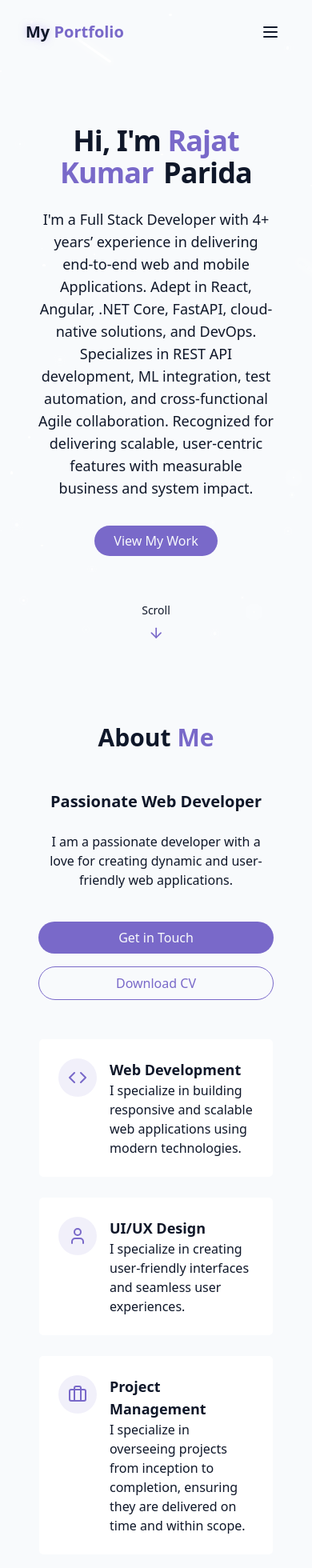
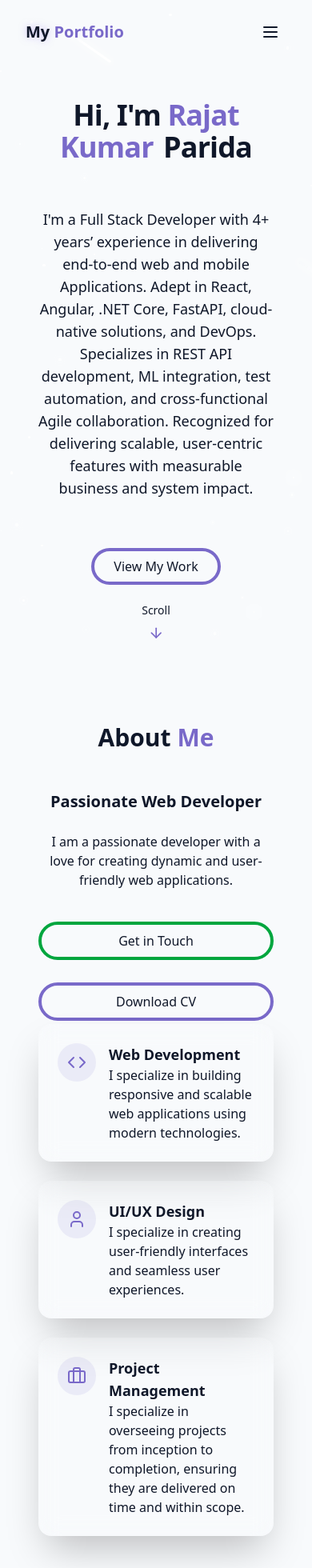
Before and after one commit to RajatProg/Portfolio, a React (Vite) app: page / in a window 390 px wide. Shown: the top 1960 px of the page at 80% size. Built offline with nearby package versions, Linux system fonts and the light colour scheme.

Commit message:
Major fix V1.1

```diff
--- a/src/components/AboutSection.jsx
+++ b/src/components/AboutSection.jsx
@@ -10,21 +10,21 @@ export const AboutSection = () => {
         <h2 className="text-3xl md:text-4xl font-bold mb-12 text-center">
           About <span className="text-primary">Me</span>
         </h2>
-        <div className="grid grid-cols-1 md:grid-cols-2 gap-12 items-center">
+        <div className="grid grid-cols-1 md:grid-cols-2 gap-1 items-center">
           <div className="space-y-6">
             <h3 className="text-xl font-semibold">Passionate Web Developer</h3>
             <p className="text-muted-foreground">
               I am a passionate developer with a love for creating dynamic and
               user-friendly web applications.
             </p>
-            <div className="flex flex-col sm:flex-row gap-4 pt-4 justify-center">
-              <a href="#contact" className="cosmic-button">
+            <div className="flex flex-col sm:flex-row gap-7 pt-4 justify-center">
+              <a href="#contact" className="cosmic-button hover:bg-green-600 bg-transparent border-4 border-green-600">
                 {" "}
                 Get in Touch
               </a>
               <a
                 href={resumeUrl} download
-                className="px-6 py-2 rounded-full border border-primary text-primary hover:bg-primary/10 transition-colors duration-300 "
+                className="cosmic-button hover:bg-primary bg-transparent border-4 border-primary group-hover:text-primary"
               >
                 {" "}
                 Download CV
@@ -32,8 +32,8 @@ export const AboutSection = () => {
             </div>
           </div>
 
-          <div className="grid grid-cols-1 gap-6">
-            <div className="gradient-border p-6 card-hover ">
+          <div className="grid grid-cols-1 gap-6  ">
+            <div className="p-6 card-hover hover:shadow-red-500/20 bg-transparent  backdrop-blur-md rounded-2xl shadow-2xl transform hover:scale-105">
               <div className="flex items-start gap-4">
                 <div className="p-3 rounded-full bg-primary/10">
                   <Code className="h-6 w-6 text-primary" />
@@ -48,7 +48,7 @@ export const AboutSection = () => {
                 </div>
               </div>
             </div>
-            <div className="gradient-border p-6 card-hover">
+            <div className="p-6 card-hover hover:shadow-red-500/20 bg-transparent  backdrop-blur-md rounded-2xl shadow-2xl transform hover:scale-105">
               <div className="flex items-start gap-4">
                 <div className="p-3 rounded-full bg-primary/10">
                   <User className="h-6 w-6 text-primary" />
@@ -63,7 +63,7 @@ export const AboutSection = () => {
                 </div>
               </div>
             </div>
-            <div className="gradient-border p-6 card-hover">
+            <div className="p-6 card-hover hover:shadow-red-500/20 bg-transparent  backdrop-blur-md rounded-2xl shadow-2xl transform hover:scale-105">
               <div className="flex items-start gap-4">
                 <div className="p-3 rounded-full bg-primary/10">
                   <Briefcase className="h-6 w-6 text-primary" />
--- a/src/components/Footer.jsx
+++ b/src/components/Footer.jsx
@@ -5,7 +5,7 @@ export const Footer = () => {
         <footer className="py-12 px-4 bg-card relative border-t border-border mt-12 pt-8 flex flex-wrap justify-between items-center">
             {" "}
             <p className="text-sm text-muted-foreground">
-                {" "} &copy; {new Date().getFullYear()} RajatParida.co. All rights reserved.</p>
+                {" "} &copy; {new Date().getFullYear()} rajatportfolio.info. All rights reserved.</p>
                 <a href="#hero" className="p-2 rounded-full bg-primary/10 hover:bg-primary/20 text-primary transition-colors"><ArrowUp size={20} /></a>
         </footer>
 
--- a/src/components/HeroSection.jsx
+++ b/src/components/HeroSection.jsx
@@ -5,7 +5,7 @@ export const HeroSection = () => {
     return <section id="hero" className= "relative min-h-screen flex flex-col items-center justify-center px-4">
 
         <div className="container max-w-4xl mx-auto text-center z-10" >
-            <div className="space-y-6">
+            <div className="space-y-14">
                 <h1 className="text-4xl md:text-6xl font-bold tracking-tight" >
                     <span className="opacity-0 animate-fade-in"> Hi, I'm</span>
                     <span className="text-primary opacity-0 animate-fade-in-delay-1 ">{" "} Rajat</span>
@@ -15,7 +15,7 @@ export const HeroSection = () => {
 
                 <p className="text-lg md:text-xl text-muted-foreground max-2-2xl mx-auto opacity-0 animate-fade-in-delay-3">{" "} I'm a Full Stack Developer with 4+ years’ experience in delivering end-to-end web and mobile Applications. Adept in React, Angular, .NET Core, FastAPI, cloud-native solutions, and DevOps. Specializes in REST API development, ML integration, test automation, and cross-functional Agile collaboration. Recognized for delivering scalable, user-centric features with measurable business and system impact.</p>
                 <div className="pt-4 opacity-0 animate-fade-in-delay-4">
-                    <a href="#projects" className="cosmic-button">View My Work</a>
+                    <a href="#projects" className="cosmic-button hover:bg-primary bg-transparent border-4 border-primary group-hover:text-primary-button ">View My Work</a>
                 </div>
             </div>
         </div>
--- a/src/components/ProjectsSection.jsx
+++ b/src/components/ProjectsSection.jsx
@@ -62,12 +62,12 @@ const projects = [
 
 export const ProjectsSection = () => {
   return (
-    <section id="projects" className="py-15 px-4 relative">
+    <section id="projects" className="py-10 px-4 relative">
       <div className="container max-w-7xl">
         <p className="text-3xl md:text-4xl font-bold mb-4 text-center">
             Featured {""} <span className="text-primary">Projects</span>
           </p>
-        <p className="text-center text-muted-foreground mb-12 max-w-2xl mx-auto">
+        <p className="text-center text-muted-foreground mb-16 max-w-2xl mx-auto">
         </p>
 
         <div className="grid grid-cols-1 md:grid-cols-2 lg:grid-cols-3 gap-14">
@@ -133,9 +133,9 @@ export const ProjectsSection = () => {
             </div>
           ))}
         </div>
-        <div className="text-center mt-12">
+        <div className="text-center mt-16">
           <a
-            className="cosmic-button w-fit flex items-center mx-auto gap-2"
+            className="px-6 py-2 rounded-full font-medium transition-all w-fit flex items-center mx-auto gap-2 bg-primary text-primary-foreground"
             href="https://github.com/RajatProg"
             target="_blank"
           >
--- a/src/components/SkillsSection.jsx
+++ b/src/components/SkillsSection.jsx
@@ -87,7 +87,7 @@ export const SkillsSection = () => {
   return (
     <section
       id="skills"
-      className="py-24  relative overflow-hidden"
+      className="py-18  relative overflow-hidden"
     >
       {/* Animated Background Elements */}
       <div className="absolute inset-0">
@@ -134,7 +134,7 @@ export const SkillsSection = () => {
 
 
           {/* Right column with skills */}
-          <div className="transition-all duration-200 delay-300 bg-transparent border backdrop-blur-md p-8 rounded-2xl shadow-2xl transform hover:scale-105 hover:shadow-red-500/20 group ">
+          <div className="transition-all duration-100 delay-300 bg-transparent border backdrop-blur-md p-8 rounded-2xl shadow-2xl transform hover:scale-105 hover:shadow-red-500/20 group ">
             <div className="mb-15">
               <p className="text-3xl md:text-4xl font-bold text-center">
                 My  {" "} <span className="text-primary">Skills</span>
@@ -146,7 +146,7 @@ export const SkillsSection = () => {
                 key={key}
                 onClick={() => setActiveCategory(category)}
                 className={cn(
-                  "px-5 py-2 rounded-full transition-colors duration-300 capitalize",
+                  "px-5 py-2 rounded-full transition-colors duration-200 capitalize",
                   activeCategory === category
                     ? "bg-green-700 text-primary-foreground"
                     : "bg-secondary/70 text-foreground hover:bg-primary"
--- a/src/index.css
+++ b/src/index.css
@@ -139,8 +139,8 @@
 }
 
 @utility cosmic-button {
-  @apply px-6 py-2 rounded-full bg-primary text-primary-foreground font-medium transition-all duration-300
-  hover:shadow-[0_0_0_10px_rgba(139,92,246,0.5)]
+  @apply px-6 py-2 rounded-full font-medium transition-all duration-50
+
   hover:scale-105 active:scale-95;
 }
 
```
Also changed, not shown: src/components/ContactSection.jsx (+17 -21 lines).
